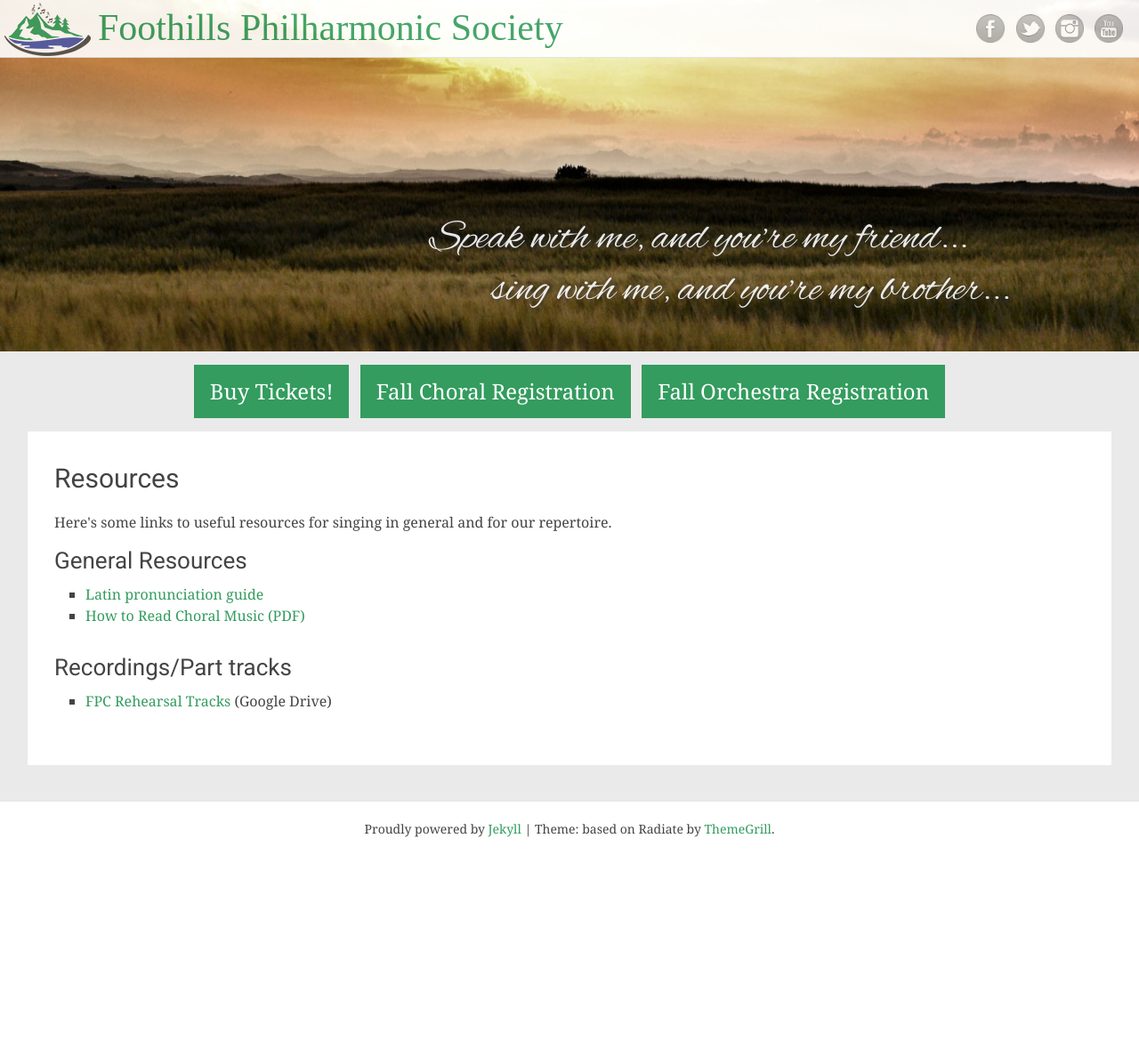
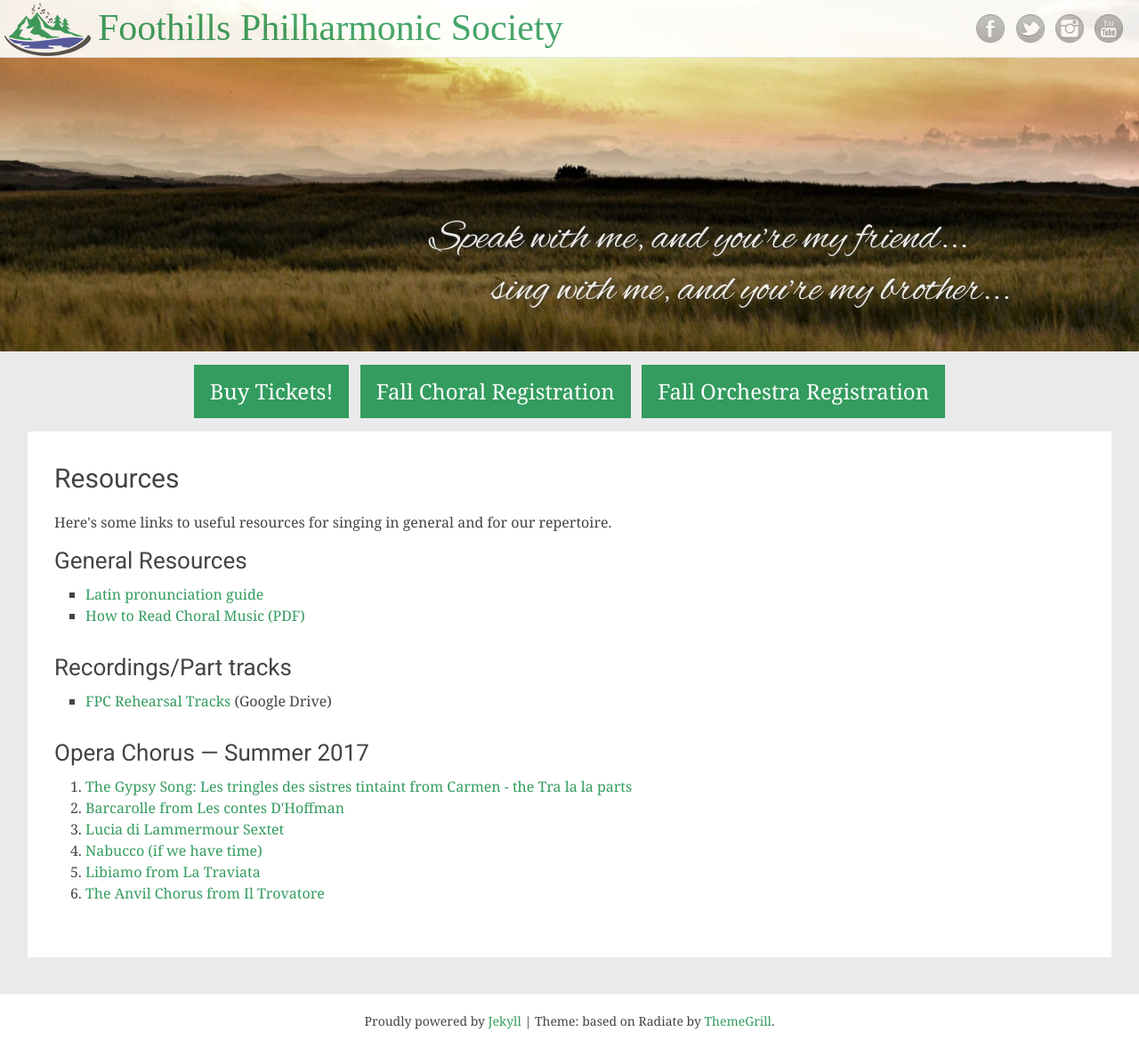
Before and after one commit to percyhanna/fps, a Jekyll site: the page built from resources.html, in a window 1280 px wide and 1178 px high. Shown: the whole window at 89% size. Built offline with Jekyll 4.4.1, drawn with Linux system fonts in a browser that asks for light colours; some web fonts are replaced; Markdown is read by kramdown in place of the engine named in the settings.

Commit message:
Add Opera Chorus links

```diff
--- a/resources.html
+++ b/resources.html
@@ -21,6 +21,15 @@ title: Resources
           <ul>
             <li><a href="https://drive.google.com/drive/folders/0B1PAHYcGyZtPdUw4eGQtaFM2MEU" target="_blank">FPC Rehearsal Tracks</a> (Google Drive)</li>
           </ul>
+          <h3>Opera Chorus — Summer 2017</h3>
+          <ol>
+            <li><a href="https://www.youtube.com/watch?v=M72DzFwlkDg" target="_blank">The Gypsy Song: Les tringles des sistres tintaint from Carmen - the Tra la la parts</a></li>
+            <li><a href="https://www.youtube.com/watch?v=cSpvar5cv2g" target="_blank">Barcarolle from Les contes D'Hoffman</a></li>
+            <li><a href="https://www.youtube.com/watch?v=TR1zzv9zIO8" target="_blank">Lucia di Lammermour Sextet</a></li>
+            <li><a href="https://www.youtube.com/watch?v=2F4G5H_TTvU" target="_blank">Nabucco (if we have time)</a></li>
+            <li><a href="https://www.youtube.com/watch?v=vWz7Gbalk98" target="_blank">Libiamo from La Traviata</a></li>
+            <li><a href="https://www.youtube.com/watch?v=QZN01_pAxro" target="_blank">The Anvil Chorus from Il Trovatore</a></li>
+          </ol>
         </div>
       </article>
     </main>
```
